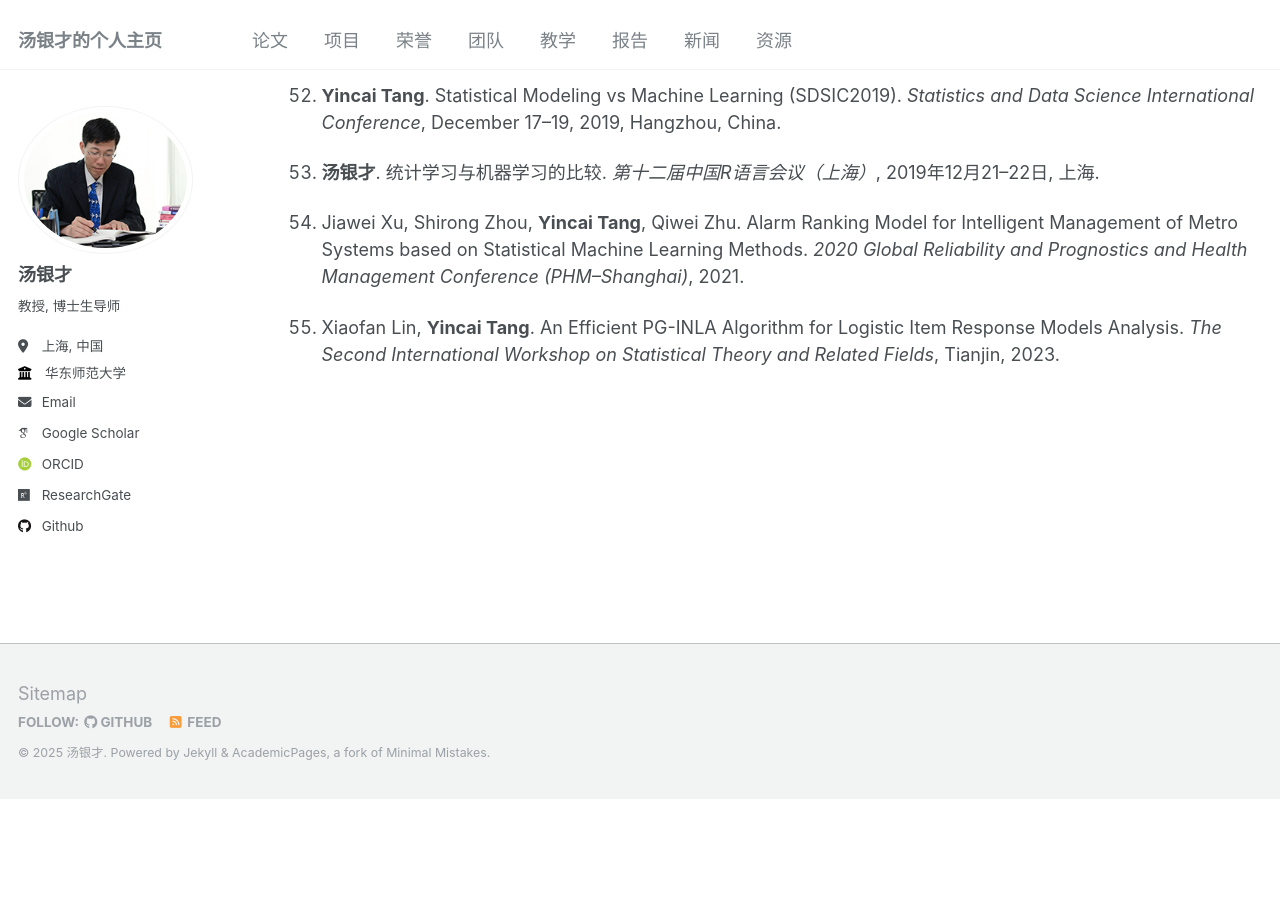
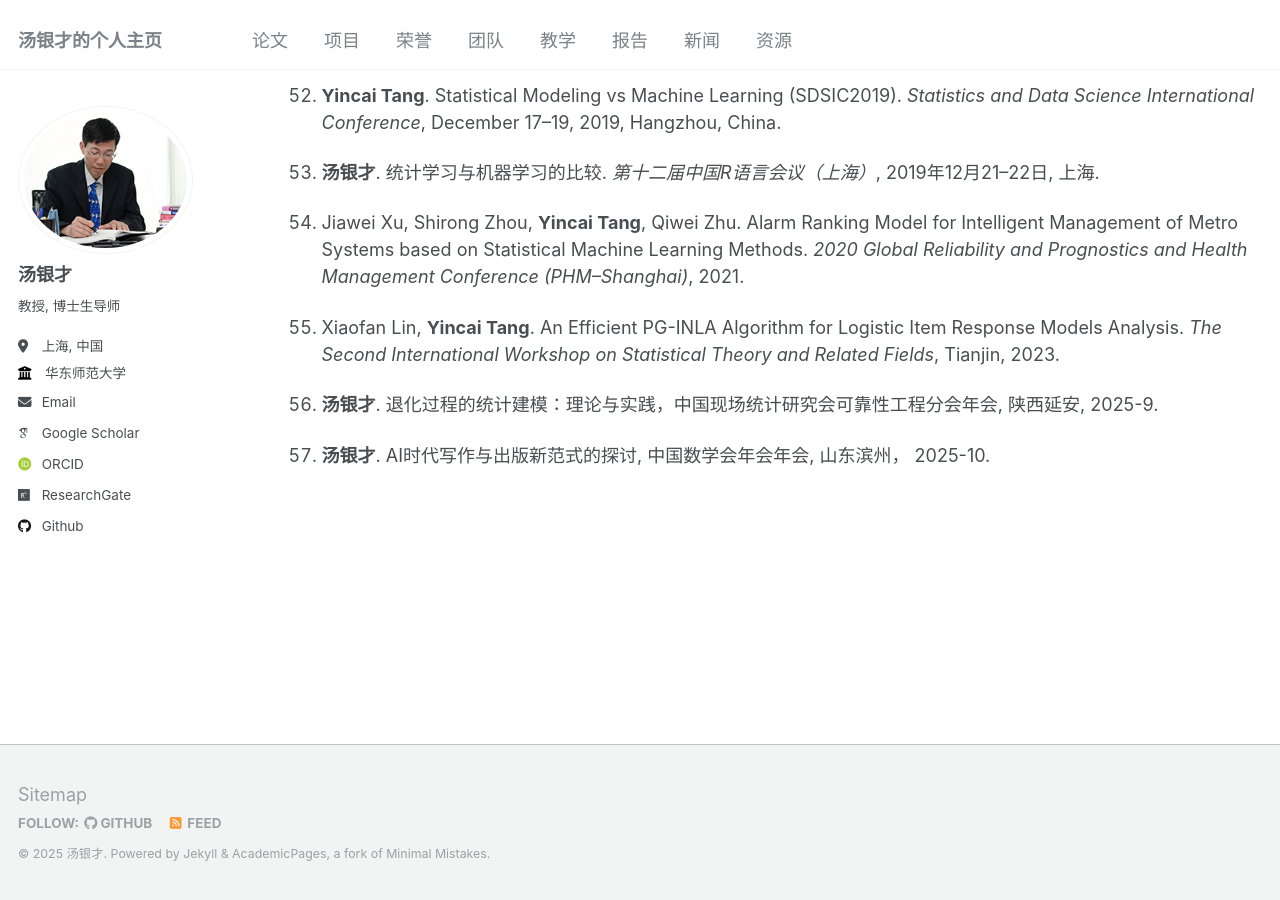
Before and after one commit to tangyc8866/tangyc8866.github.io, a Jekyll site: the page built from _pages/publications.md, in a window 1280 px wide and 900 px high, scrolled down 13894 px. Built offline with Jekyll 4.4.1, drawn with Linux system fonts in a browser that asks for light colours; some web fonts are replaced; before the commit the page ends 14693 px from its top, so only the background shows below that.

Commit message:
Update publications.md

```diff
--- a/_pages/publications.md
+++ b/_pages/publications.md
@@ -290,3 +290,7 @@ author_profile: true
 54. Jiawei Xu, Shirong Zhou, **Yincai Tang**, Qiwei Zhu. Alarm Ranking Model for Intelligent Management of Metro Systems based on Statistical Machine Learning Methods. *2020 Global Reliability and Prognostics and Health Management Conference (PHM–Shanghai)*, 2021.
 
 55. Xiaofan Lin, **Yincai Tang**. An Efficient PG-INLA Algorithm for Logistic Item Response Models Analysis. *The Second International Workshop on Statistical Theory and Related Fields*, Tianjin, 2023.
+
+56. **汤银才**. 退化过程的统计建模：理论与实践，中国现场统计研究会可靠性工程分会年会, 陕西延安, 2025-9.
+
+57. **汤银才**. AI时代写作与出版新范式的探讨, 中国数学会年会年会, 山东滨州， 2025-10.
```
